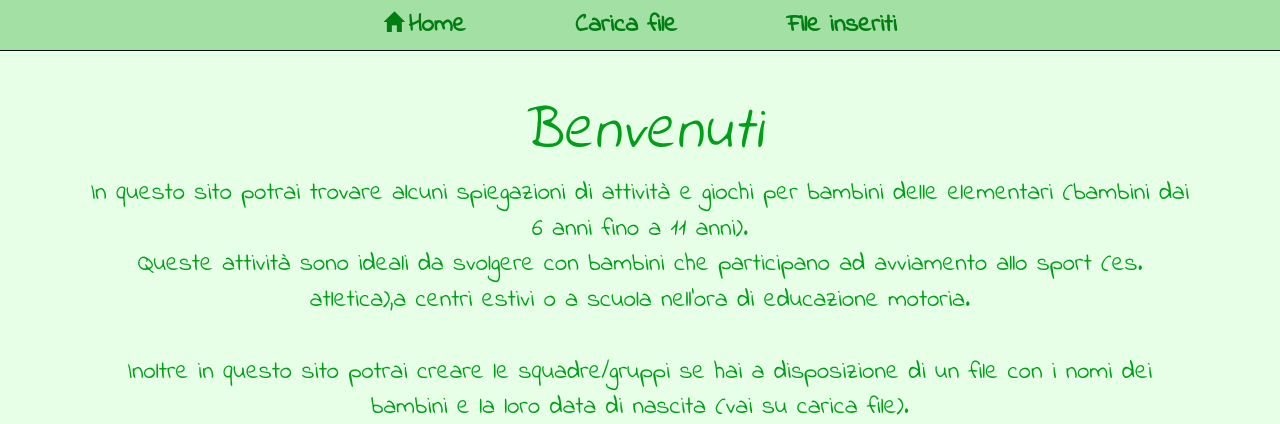
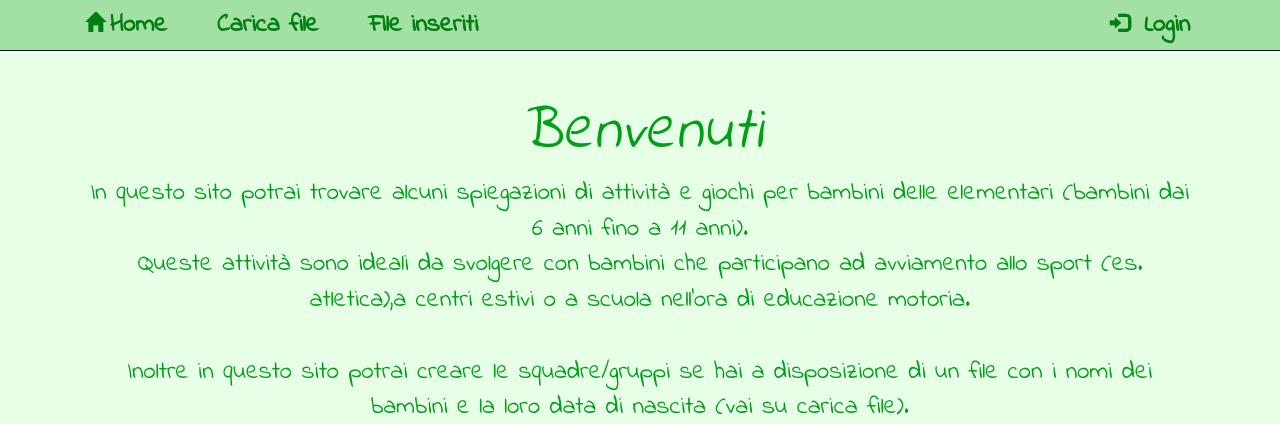
Before and after one commit to claudiazanetel/kid_activities_manager, a Flask app: page / in a window 1280 px wide. Shown: the top 424 px of the page. Run offline with Flask 2, Linux system fonts and the light colour scheme; some libraries are stand-ins or nearby versions.

Commit message:
started work on login

```diff
--- a/static/css/style.css
+++ b/static/css/style.css
@@ -94,12 +94,6 @@ body{
      color: #007d13;
 }
 
-.navbar .navbar-nav {
-  display: inline-block;
-  float: none;
-  vertical-align: top;
-  font-size: center;
-}
 
 .navbar .navbar-collapse {
   text-align: center;
@@ -109,8 +103,7 @@ body{
 .navbar .nav > li > a {
     text-decoration: none;
     color:  #007d13;
-    margin-left: 40px;
-    margin-right: 40px;
+    margin-right: 20px;
 }
 
 .navbar-inverse .navbar-nav > .active > a,
@@ -121,6 +114,13 @@ body{
 }
 
 .glyphicon-home {
+    font-size: 20px;
+    width: 1em;
+    display:inline-block;
+    margin: -0.5em 5px auto 0px;
+}
+
+.glyphicon-log-in {
     font-size: 20px;
     width: 1em;
     display:inline-block;
--- a/templates/base.html
+++ b/templates/base.html
@@ -31,6 +31,11 @@
                     <li><a href="/upload">Carica file</a></li>
                     <li><a href="/weeks">File inseriti</a></li>
                 </ul>
+                <ul class="nav navbar-nav navbar-right">
+                    <li><a data-toggle="modal" data-target="#loginModal">
+                    <span class="glyphicon glyphicon-log-in"></span> Login</a>
+                    </li>
+               </ul>
             </div>
         </div>
     	</nav>
```
